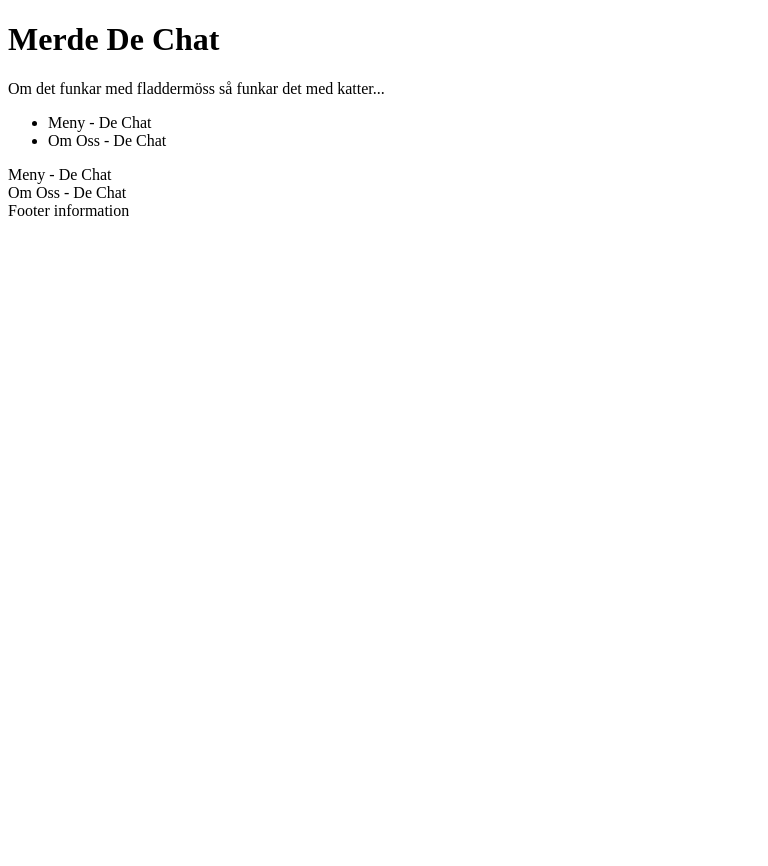
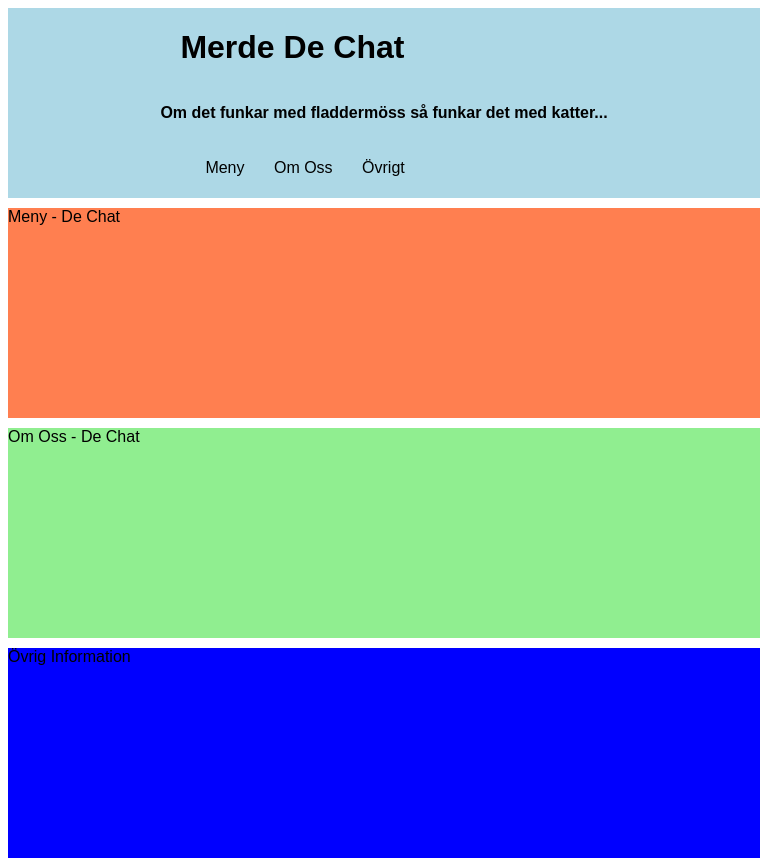
Before and after one commit to HendrikWalberg/Static-Caffe, a plain HTML site: page index.html in a window 768 px wide. Before the commit the page ends 800 px from the top, so only its background shows below. Drawn offline with Linux system fonts and the light colour scheme.

Commit message:
add sass and some responsiveness

```diff
--- a/index.html
+++ b/index.html
@@ -4,30 +4,32 @@
     <meta charset="UTF-8">
     <meta name="viewport" content="width=device-width, initial-scale=1.0">
     <meta http-equiv="X-UA-Compatible" content="ie=edge">
+    <link rel="stylesheet" href="./styles/style.css">
     <title>Merde De Chat</title>
 </head>
 <body>
 
-    <header>
+    <header id="header">
         <h1>Merde De Chat</h1>
         <p>Om det funkar med fladdermöss så funkar det med katter...</p>
-        <nav>
+        <nav id="nav">
             <ul>
-                <li>Meny - De Chat</li>
-                <li>Om Oss - De Chat</li>
+                <li>Meny </li>
+                <li>Om Oss</li>
+                <li>Övrigt</li>
             </ul>
         </nav>
     </header>
-    <main>
+    <main id="main">
 
-        <section>Meny - De Chat</section>
+        <section id="menu">Meny - De Chat</section>
 
-        <section>Om Oss - De Chat</section>
+        <section id="about">Om Oss - De Chat</section>
 
+
+
+    <footer id="footer">Övrig Information</footer>
     </main>
-
-    <footer>Footer information</footer>
-
 
 </body>
 </html>
--- /dev/null
+++ b/styles/style.scss
@@ -0,0 +1,113 @@
+$headerColor: lightblue;
+$menuColor: coral;
+$aboutColor: lightgreen;
+$footerColor: blue;
+
+* {
+    font-family: fantasy;
+}
+
+@media screen and (min-width: 480px) {
+
+header {
+    display: grid;
+    background: $headerColor;
+    margin-bottom: 10px;
+    justify-content: center;
+
+    h1 {
+        margin-left: 20px;
+    }
+
+    p {
+        font-family: fantasy;
+        font-weight: 900;
+    }
+    li{
+        display: inline-block;
+        margin: 5px;
+        margin-right: 20px
+    }
+}
+
+main {
+    display: grid;
+    grid-template-columns: repeat(3, 1fr);
+    grid-auto-rows: minmax(100px, auto);
+    gap: 10px;
+    margin: 0 auto;
+    grid-template-areas:
+    "menu about footer"
+    "menu about footer"
+    "menu about footer"
+    "menu about footer"
+    "menu about footer";
+
+    #menu {
+        background: $menuColor;
+        grid-area: menu;
+    }
+    #about {
+        background: $aboutColor;
+        grid-area: about;
+    }
+    #footer {
+        background: $footerColor;
+        grid-area: footer;
+    }
+}
+
+}
+
+@media screen and (max-width: 768px) {
+
+    header {
+        display: grid;
+        background: $headerColor;
+        margin-bottom: 10px;
+        justify-content: center;
+
+        h1 {
+            margin-left: 20px;
+        }
+
+        p {
+            font-family: fantasy;
+            font-weight: 900;
+        }
+        li{
+            display: inline-block;
+            margin: 5px;
+            margin-right: 20px
+        }
+    }
+
+    main {
+        display: grid;
+        grid-template-columns: repeat(3, 1fr);
+        grid-auto-rows: minmax(100px, auto);
+        gap: 10px;
+        margin: 0 auto;
+        grid-template-areas:
+        "menu menu menu"
+        "menu menu menu"
+        "about about about"
+        "about about about"
+        "footer footer footer"
+        "footer footer footer";
+
+        #menu {
+            background: $menuColor;
+            grid-area: menu;
+        }
+        #about {
+            background: $aboutColor;
+            grid-area: about;
+        }
+        #footer {
+            background: $footerColor;
+            grid-area: footer;
+        }
+    }
+
+    }
```
Also changed, not shown: images/1.jpg (renamed from images/cat-yawning.jpg), images/2.jpeg (renamed from images/photo-1516109893543-64061f89dfb6.jpeg), images/4.jpg (renamed from images/cat4.jpg), styles/style.css (added), styles/styles.css (deleted), 3 other files.
